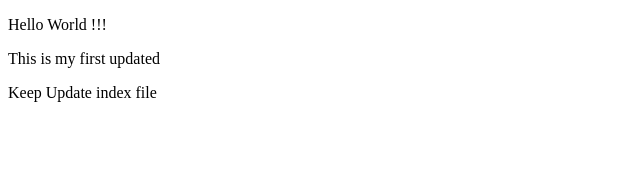
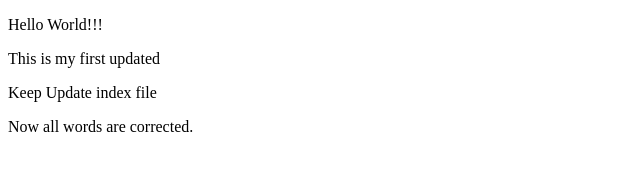
Before and after one commit to Prak-Pisith/git-demo, a plain HTML site: page index.html in a window 1280 px wide. Shown: the whole page, without its empty margins (0-640 px from the left). Drawn offline with Linux system fonts and the light colour scheme.

Commit message:
Update index.html

```diff
--- a/index.html
+++ b/index.html
@@ -6,8 +6,9 @@
   <title>Document</title>
 </head>
 <body>
-  <p>Hello World !!!</p>
+  <p>Hello World!!!</p>
   <p>This is my first updated</p>
   <p>Keep Update index file</p>
+  <p>Now all words are corrected.</p>
 </body>
 </html>
```
